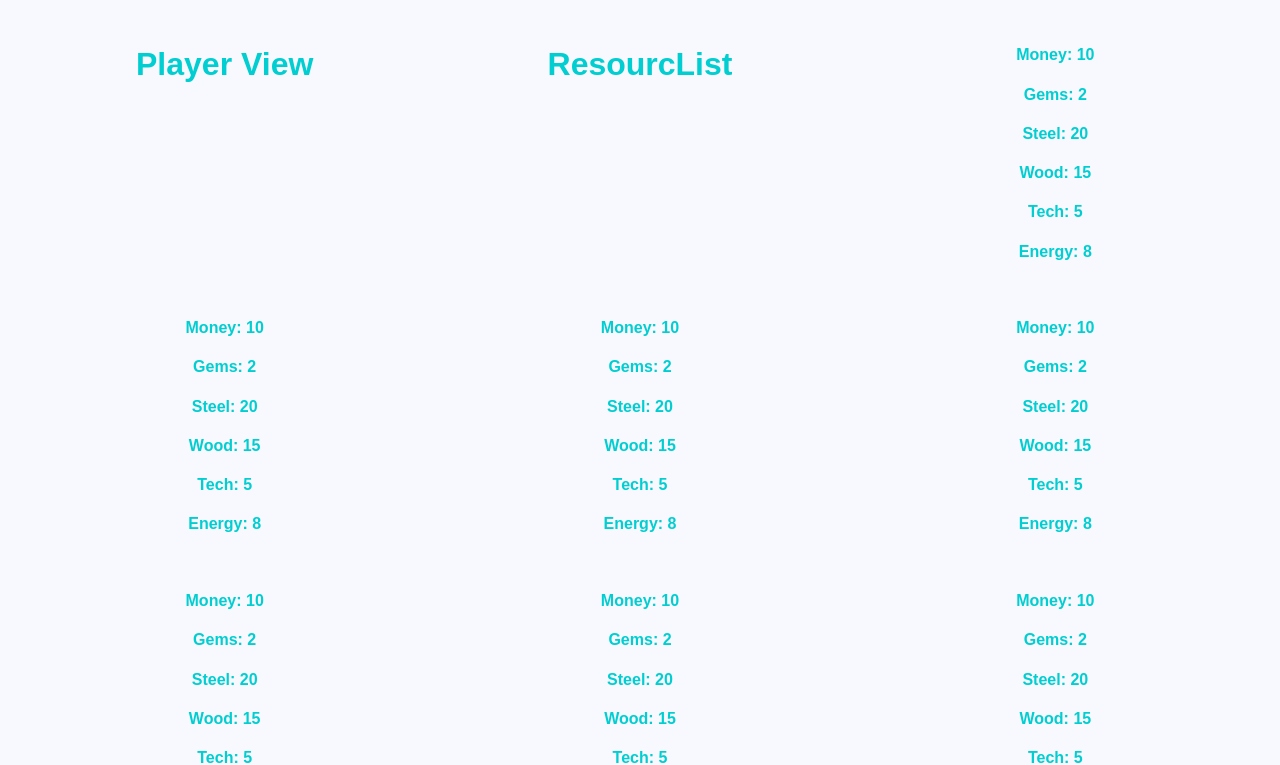
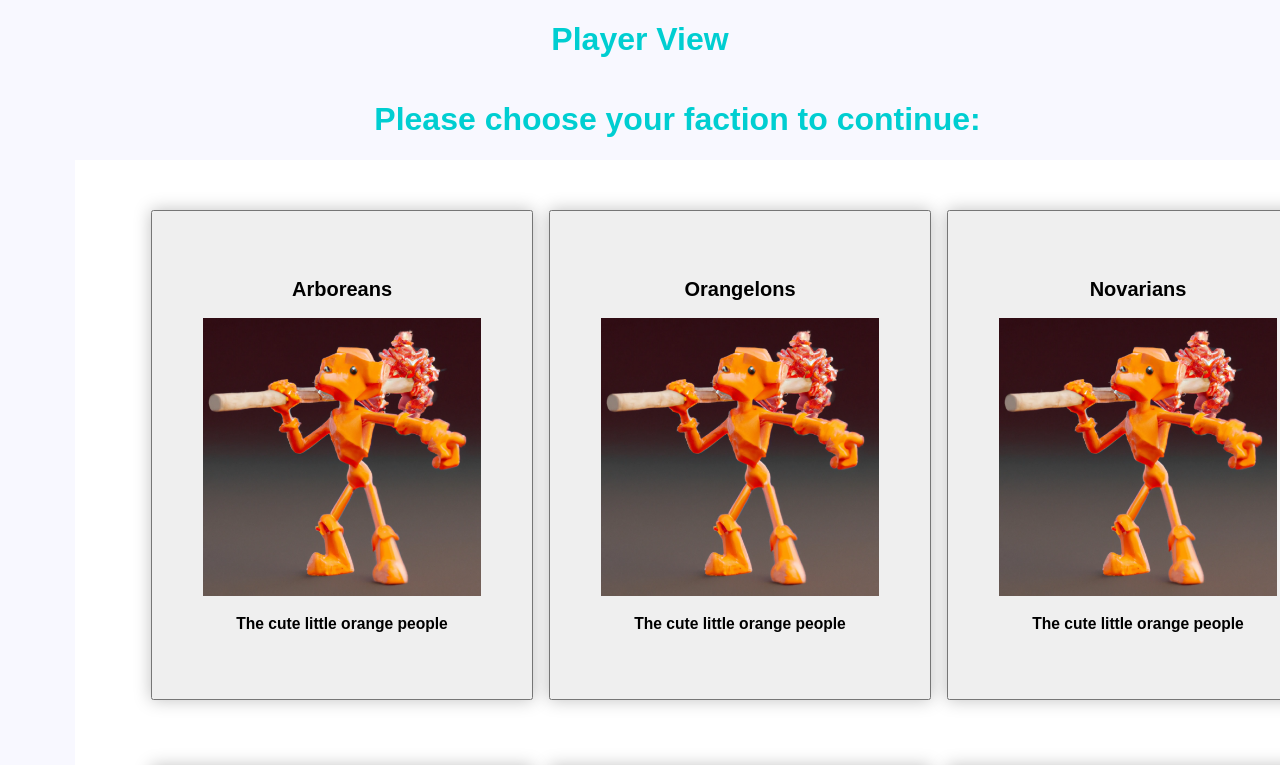
Before and after one commit to filiplindset/DIT568-teaching-megagame, a Vue app: page /player in a window 1280 px wide. Shown: the top 765 px of the page. Built offline with nearby package versions, Linux system fonts and the light colour scheme.

Commit message:
Choosing factions are more lit rn

```diff
--- a/src/assets/resources.json
+++ b/src/assets/resources.json
@@ -105,7 +105,7 @@
         "money": 10,
         "gems": 2,
         "steel": 20,
-        "wood": 15,
+        "wood": 0,
         "tech": 5,
         "energy": 8
     }
--- a/src/components/Faction.vue
+++ b/src/components/Faction.vue
@@ -1,8 +1,7 @@
 <template>
 
     <div class="faction">
-        <button>
-            <router-link to="/player" class="link">
+        <button @click="redirectPlayer(faction.id)">
             <div class="faction-inner">
 
               <div class="faction-text-wrap">
@@ -15,9 +14,7 @@
               <div class="faction-info">
                   <h3>{{ faction.info }}</h3>
               </div>
-
               </div>
-    </router-link>
       </button>
     </div>
 
@@ -26,7 +23,12 @@
 
 export default {
     name: 'faction',
-    props: ['faction']
+    props: ['faction'],
+    methods: {
+      redirectPlayer(factionId) {
+        this.$emit('redirect-player', factionId)
+    }
+  }
 }
 
 </script>
--- a/src/router/index.ts
+++ b/src/router/index.ts
@@ -21,11 +21,6 @@ const router = createRouter({
             path: "/player",
             name: "player",
             component: PlayerView
-        },
-        {
-            path:"/factions",
-            name: "factions",
-            component: ChooseFactionPageVue
         }
     ],
 });
--- a/src/views/ChooseFactionPage.vue
+++ b/src/views/ChooseFactionPage.vue
@@ -7,6 +7,7 @@
             v-for="faction in factions"
             :key="faction.id"
             :faction="faction"
+            @redirect-player="redirectPlayer(faction.id)"
             />
          </div>
 
@@ -19,11 +20,17 @@ import Faction from "..//components/Faction.vue"
 
 
 export default {
+    name: 'ChooseFactionPage',
     components: {
         Faction
     },
     data() {
         return {factions: factionInfo}
+    },
+    methods: {
+      redirectPlayer(factionId) {
+        this.$emit('redirect-player', factionId)
+      }
     }
 }
 </script>
--- a/src/views/HostView.vue
+++ b/src/views/HostView.vue
@@ -15,17 +15,19 @@ import HostSidePanel from '../components/HostSidePanel.vue'
 
 import Timer from "@/components/Timer.vue";
 import ChooseFactionPage from "@/views/ChooseFactionPage.vue";
+import PlayerView from "@/views/PlayerView.vue";
 
 const panelWidth = 50;
 
 export default {
   components: {
     Timer,
-    ChooseFactionPage
+    ChooseFactionPage,
+    PlayerView
   },
   data() {
     return {
-      activeView: 'timer'
+      activeView: Timer
     }
   },
   methods: {
@@ -36,7 +38,7 @@ export default {
           this.activeView = Timer
           break
         case 'impersonate':
-          this.activeView = ChooseFactionPage
+          this.activeView = PlayerView
           break
       }
     }
--- a/src/views/PlayerView.vue
+++ b/src/views/PlayerView.vue
@@ -1,11 +1,13 @@
 <template>
     <div class="player-view">
         <h1>Player View</h1>
-        <h1>ResourcList</h1>
-        <ResourceList v-for="resourceList in resources"
-        :key="resourceList.id"
-        :resourceList="resourceList"
-         />
+        <div class="active-component-wrapper">
+          <component
+              :is="activeView"
+              @redirect-player="switchToResourceView"
+              :resourceList="resources[selectedFaction]"
+          />
+        </div>
     </div>
 </template>
 
@@ -13,27 +15,42 @@
 import ResourceList from "../components/ResourceList.vue";
 import TeamSelect from "../components/TeamSelect.vue";
 import Resources from "../assets/resources.json";
+import ChooseFactionPage from "@/views/ChooseFactionPage.vue";
+import resourceList from "@/components/ResourceList.vue";
+
+var selectedFaction = -1
 
 export default {
     name: 'PlayerView',
     components: {
         ResourceList,
         TeamSelect,
+        ChooseFactionPage,
         Resources
     },
     data() {
-        return {resources: Resources};
+        return {
+          resources: Resources,
+          activeView: ChooseFactionPage,
+        }
+    },
+    methods: {
+      switchToResourceView(factionId){
+        this.selectedFaction = factionId
+        console.log(this.selectedFaction)
+        this.activeView = ResourceList
+
+      }
     }
-
 }
 </script>
 
 <style>
-.player-view{
-    display: grid;
-    grid-template-columns: repeat(auto-fit, minmax(300px, 1fr));
-    grid-gap: 1rem;
-    padding: 25px;
-    margin: 0 auto;
+
+
+.active-component-wrapper {
+  flex: 1;
+  overflow-y: auto; /* Add this property to make the element scrollable */
+  margin-left: 75px;
 }
 </style>
--- a/src/views/StartView.vue
+++ b/src/views/StartView.vue
@@ -4,7 +4,7 @@
         <h1>A Teaching Megagame</h1>
         <p>Get started by choosing one of the options below:</p>
         <div class="button-group">
-            <router-link to="/factions" class="button primary">Player</router-link>
+            <router-link to="/player" class="button primary">Player</router-link>
             <router-link to="/host" class="button secondary">Host</router-link>
         </div>
     </div>
```
Lines whose indentation alone changed are shown as unchanged.
